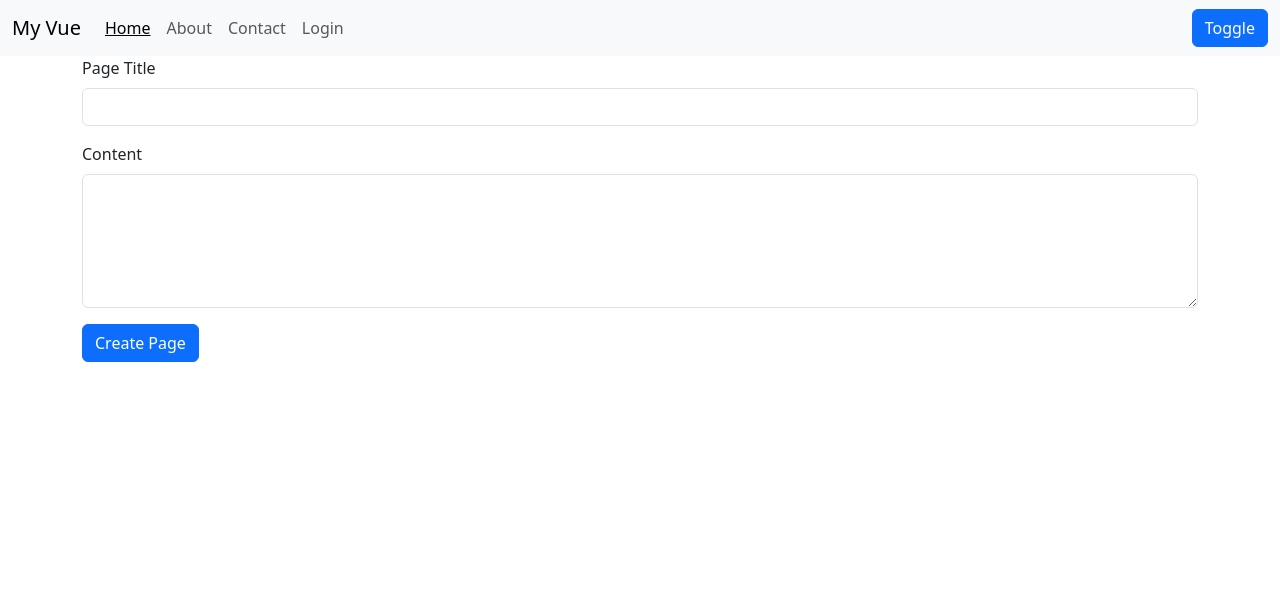
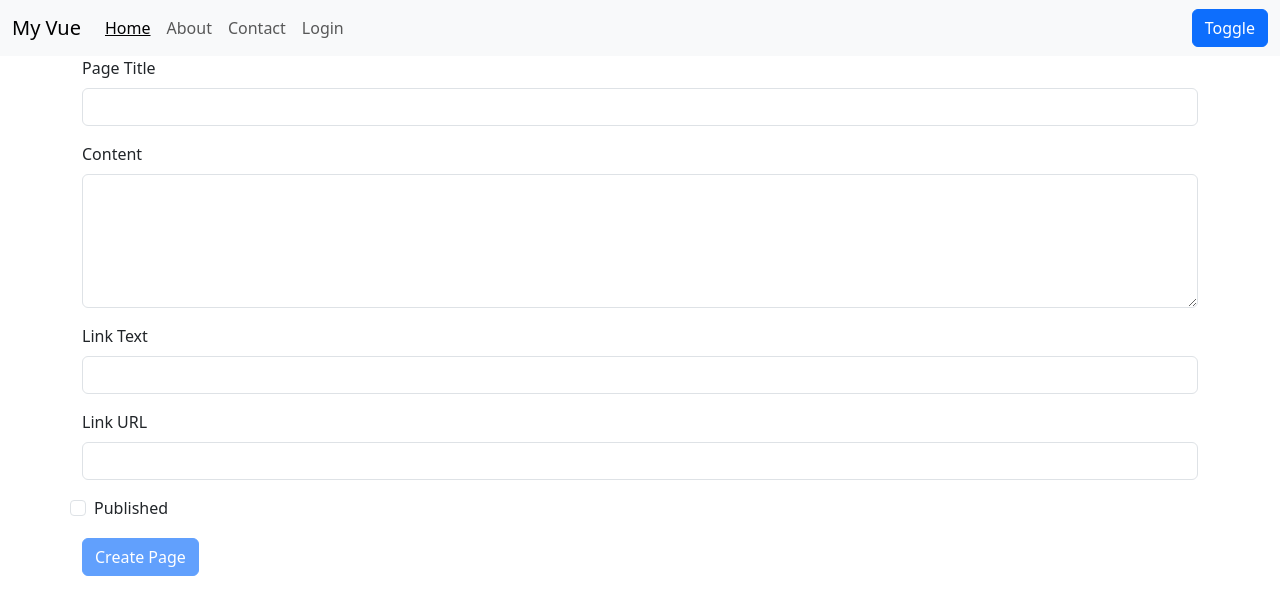
Before and after one commit to RuAhTo/vue-practice-2, a Vue app: page / in a window 1280 px wide. Shown: the top 614 px of the page. Built offline with nearby package versions, Linux system fonts and the light colour scheme.

Commit message:
Lesson 4.5

```diff
--- a/src/components/CreatePage.vue
+++ b/src/components/CreatePage.vue
@@ -23,10 +23,40 @@
                 class="form-control"
                 ></textarea>
             </div>
+            <div class="col">
+                <div class="mb-3">
+                    <label for="" class="form-label">
+                        Link Text
+                    </label>
+                    <input
+                    type="text"
+                    class="form-control"
+                    v-model="linkText"
+                    />
+                </div>
+                <div class="mb-3">
+                    <label for="" class="form-label">
+                        Link URL
+                    </label>
+                    <input
+                    type="text"
+                    v-model="linkUrl"
+                    class="form-control"/>
+                </div>
+                <div class="row mb-3">
+                    <div class="form-check">
+                        <input type="checkbox" class="form-check-input">
+                        <label for="gridCheck1" class="form-check-label">
+                            Published
+                        </label>
+                    </div>
+                </div>
+            </div>
             <div class="mb-3">
                 <button
                     class="btn btn-primary"
-                    @click.prevent="pageCreated({pageTitle, content})"
+                    :disabled="isFormInvalid"
+                    @click.prevent="submitForm()"
                 >Create Page</button>
             </div>
         </form>
@@ -36,10 +66,34 @@
 <script>
     export default {
         props: ['pageCreated'],
+        computed: {
+            isFormInvalid () {
+                return !this.pageTitle || !this.content || !this.linkText || !this.linkUrl;
+            }
+        },
         data() {
             return {
                 pageTitle: '',
-                content: ''
+                content: '',
+                linkText: '',
+                linkUrl: ''
+            }
+        },
+        methods: {
+            submitForm() {
+                if (!this.pageTitle || !this.content || !this.linkText || !this.linkUrl) {
+                    alert('Please fill the form')
+                    return;
+                }
+
+                this.pageCreated({
+                    pageTitle: this.pageTitle,
+                    content: this.content,
+                    link: {
+                        text: this.linkText,
+                        url: this.linkUrl
+                    }
+                })
             }
         }
     }
```
